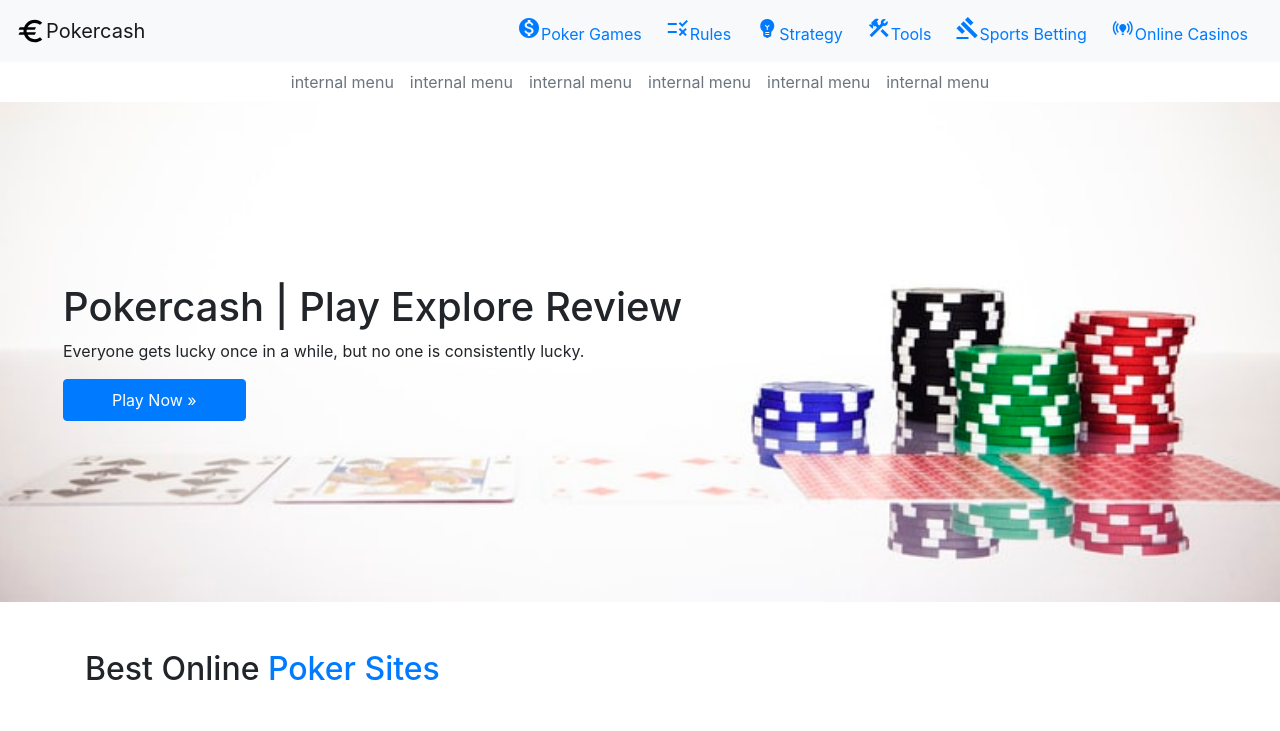
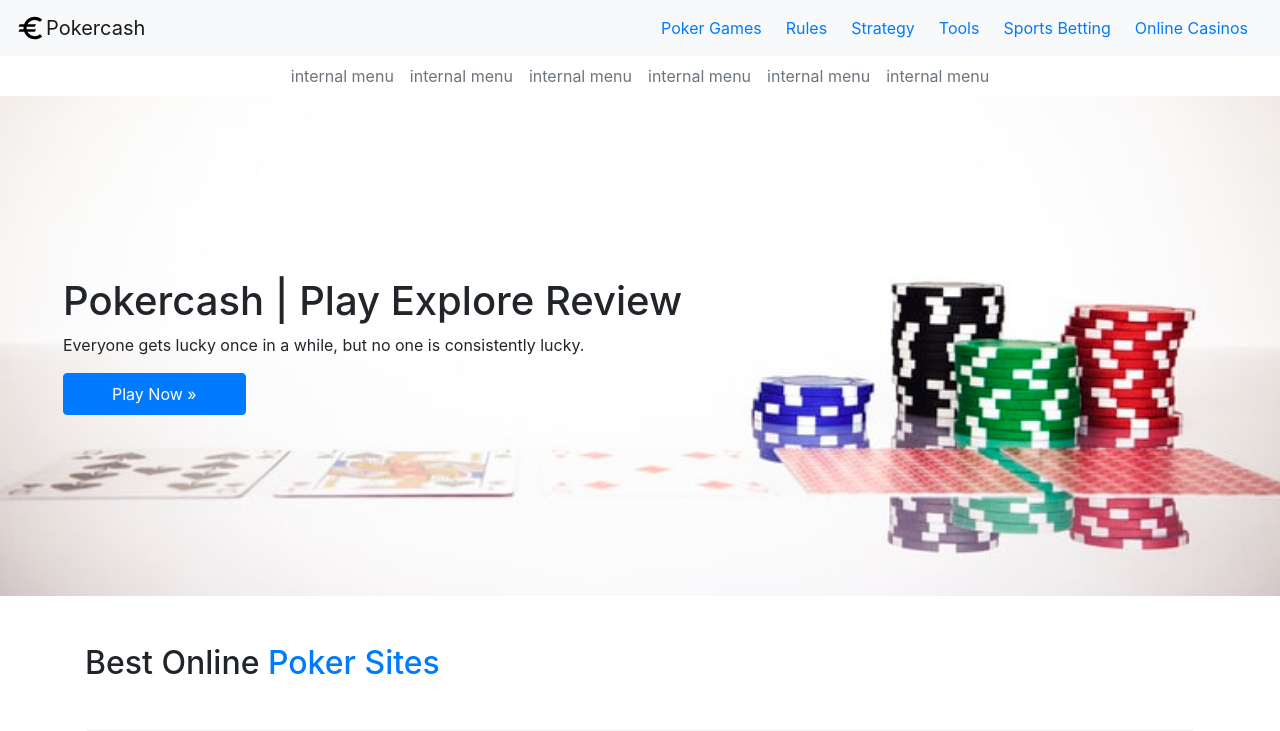
Before and after one commit to shubham-tyagi-io/pokercash, a website: page index.html in a window 1280 px wide. Shown: the top 731 px of the page. Drawn offline with Linux system fonts and the light colour scheme; files that its build step writes are made by us from their sources.

Commit message:
correction | Remove icons from main menu

```diff
--- a/index.html
+++ b/index.html
@@ -29,34 +29,22 @@
       <div class="collapse navbar-collapse" id="collapsibleNavbar">
         <ul class="navbar-nav ml-auto text-capitalize ">
           <li class="nav-item mr-2">
-            <a class="nav-link text-primary" href="#"><span class="material-icons">
-                monetization_on
-              </span>poker games</a>
+            <a class="nav-link text-primary" href="#">poker games</a>
           </li>
           <li class="nav-item mr-2">
-            <a class="nav-link text-primary" href="#"><span class="material-icons">
-                rule
-              </span>rules</a>
+            <a class="nav-link text-primary" href="#">rules</a>
           </li>
           <li class="nav-item mr-2">
-            <a class="nav-link text-primary" href="#"><span class="material-icons">
-                emoji_objects
-              </span>strategy</a>
+            <a class="nav-link text-primary" href="#">strategy</a>
           </li>
           <li class="nav-item mr-2">
-            <a class="nav-link text-primary" href="#"><span class="material-icons">
-                construction
-              </span>tools</a>
+            <a class="nav-link text-primary" href="#">tools</a>
           </li>
           <li class="nav-item mr-2">
-            <a class="nav-link text-primary" href="#"><span class="material-icons">
-                gavel
-              </span>sports betting</a>
+            <a class="nav-link text-primary" href="#">sports betting</a>
           </li>
           <li class="nav-item mr-2">
-            <a class="nav-link text-primary" href="#"><span class="material-icons">
-                online_prediction
-              </span>online casinos</a>
+            <a class="nav-link text-primary" href="#">online casinos</a>
           </li>
         </ul>
       </div>
```
Also changed, not shown: assets/css/main.css.
